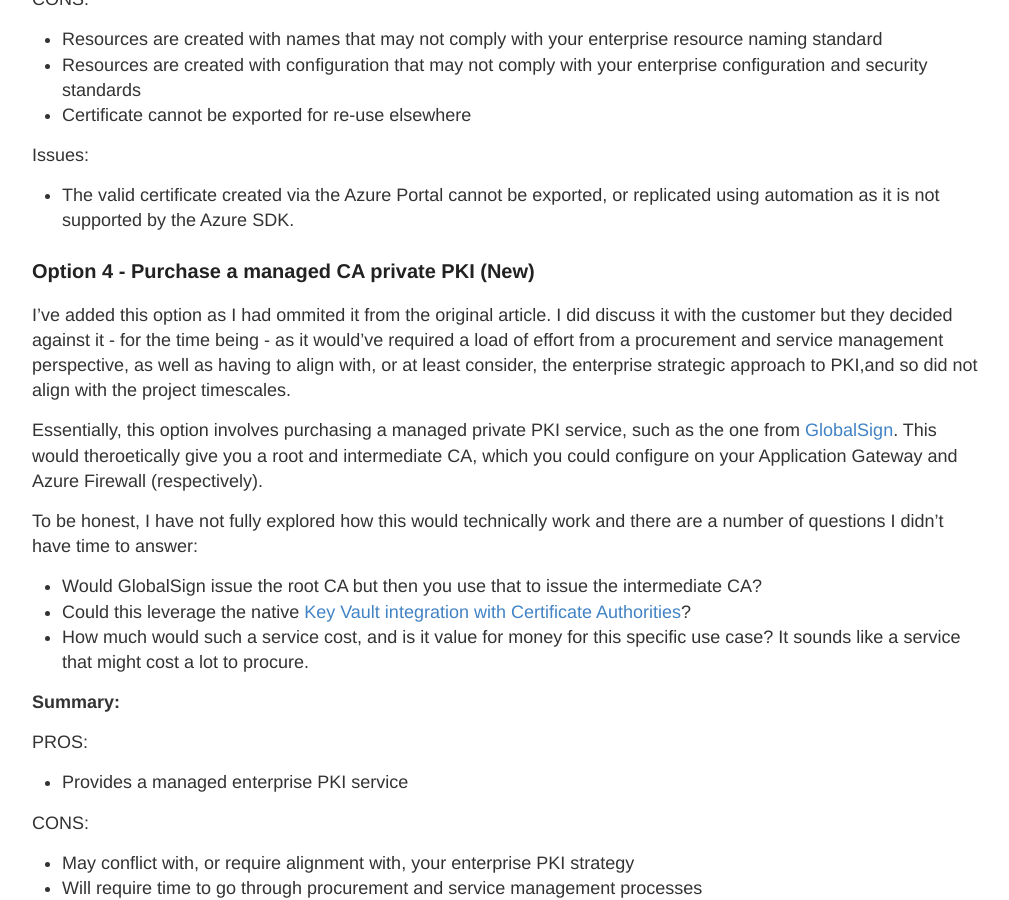
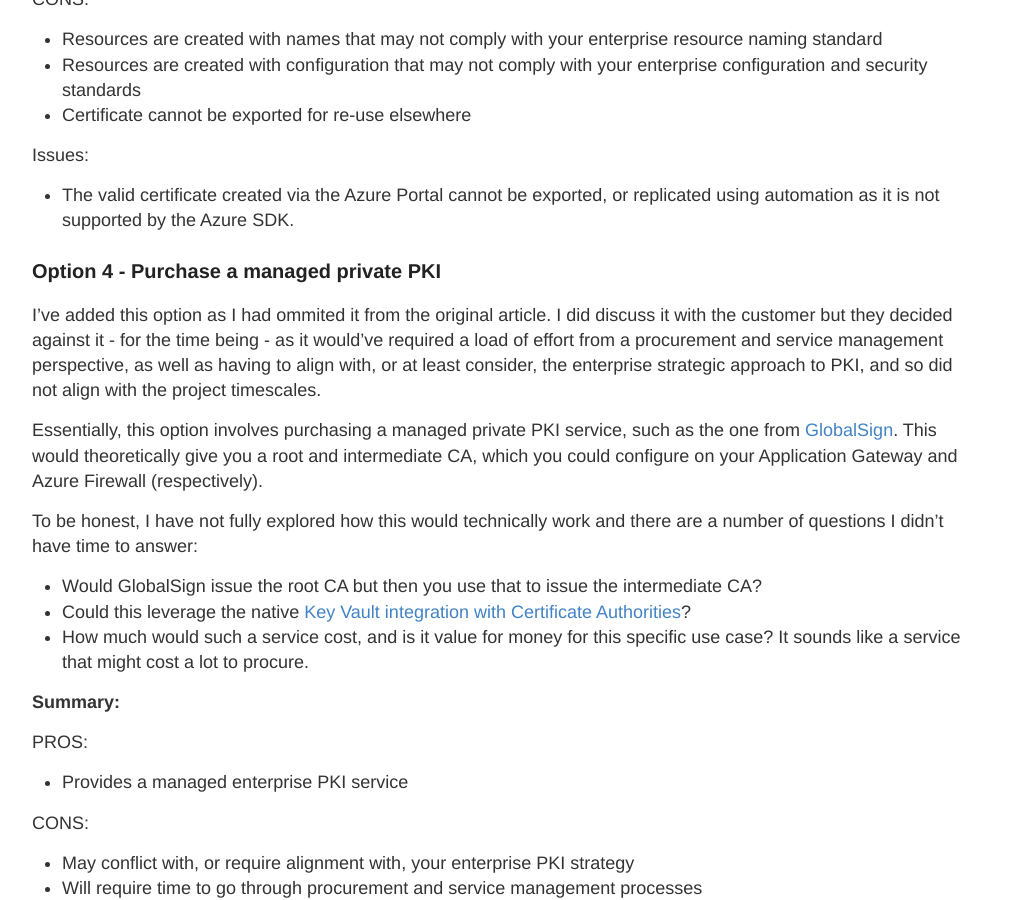
Before and after one commit to philipstreet/philipstreet.github.io, a Jekyll site: the page built from _posts/2024-03-26-TLS Inspection-for-DMZ-Azure-Application-Gateway-and-Azure-Firewall.md, in a window 1280 px wide and 900 px high, scrolled down 3934 px. Shown: the whole window, without its empty margins (133-1142 px from the left). Built offline with Jekyll 4.4.1, drawn with Linux system fonts in a browser that asks for light colours; comment, search, counter and statistics services are not loaded.

Commit message:
Fixed typos

```diff
--- a/_posts/2024-03-26-TLS Inspection-for-DMZ-Azure-Application-Gateway-and-Azure-Firewall.md
+++ b/_posts/2024-03-26-TLS Inspection-for-DMZ-Azure-Application-Gateway-and-Azure-Firewall.md
@@ -10,7 +10,7 @@ I recently worked with a customer that wanted to deploy a conventional DMZ envir
 
 This article specifically describes my challenges with configuring TLS Inspection in an enterprise environment.
 
-**UPDATED on 19th May 2024 after receiving a few comments and questions about [Let's Encrypt](#what-about-lets-encrypt) and [managed private PKI](#option-4---purchase-a-managed-ca-private-pki-new).**
+**UPDATED on 19th May 2024 after receiving a few comments and questions about [Let's Encrypt](#what-about-lets-encrypt) and [managed private PKI](#option-4---purchase-a-managed-private-pki).**
 
 ## Architecture
 
@@ -124,11 +124,11 @@ Issues:
 
 - The valid certificate created via the Azure Portal cannot be exported, or replicated using automation as it is not supported by the Azure SDK.
 
-### Option 4 - Purchase a managed CA private PKI (New)
+### Option 4 - Purchase a managed private PKI
 
-I've added this option as I had ommited it from the original article. I did discuss it with the customer but they decided against it - for the time being - as it would've required a load of effort from a procurement and service management perspective, as well as having to align with, or at least consider, the enterprise strategic approach to PKI,and so did not align with the project timescales.
+I've added this option as I had ommited it from the original article. I did discuss it with the customer but they decided against it - for the time being - as it would've required a load of effort from a procurement and service management perspective, as well as having to align with, or at least consider, the enterprise strategic approach to PKI, and so did not align with the project timescales.
 
-Essentially, this option involves purchasing a managed private PKI service, such as the one from [GlobalSign](https://www.globalsign.com/en/custom-ca-private-pki){:target="_blank"}. This would theroetically give you a root and intermediate CA, which you could configure on your Application Gateway and Azure Firewall (respectively).
+Essentially, this option involves purchasing a managed private PKI service, such as the one from [GlobalSign](https://www.globalsign.com/en/custom-ca-private-pki){:target="_blank"}. This would theoretically give you a root and intermediate CA, which you could configure on your Application Gateway and Azure Firewall (respectively).
 
 To be honest, I have not fully explored how this would technically work and there are a number of questions I didn't have time to answer:
 
```
